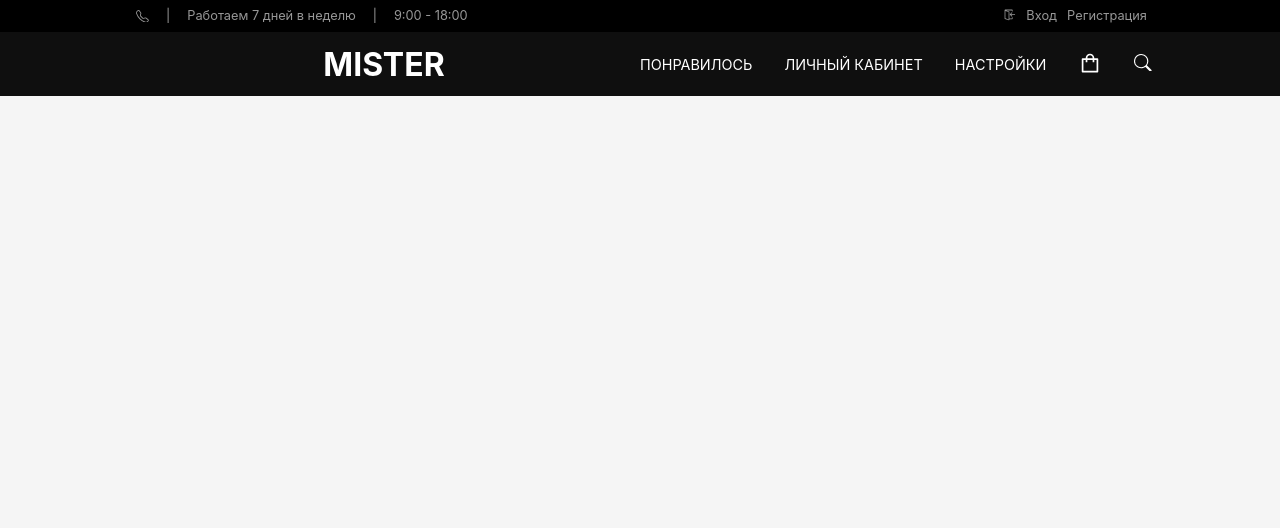
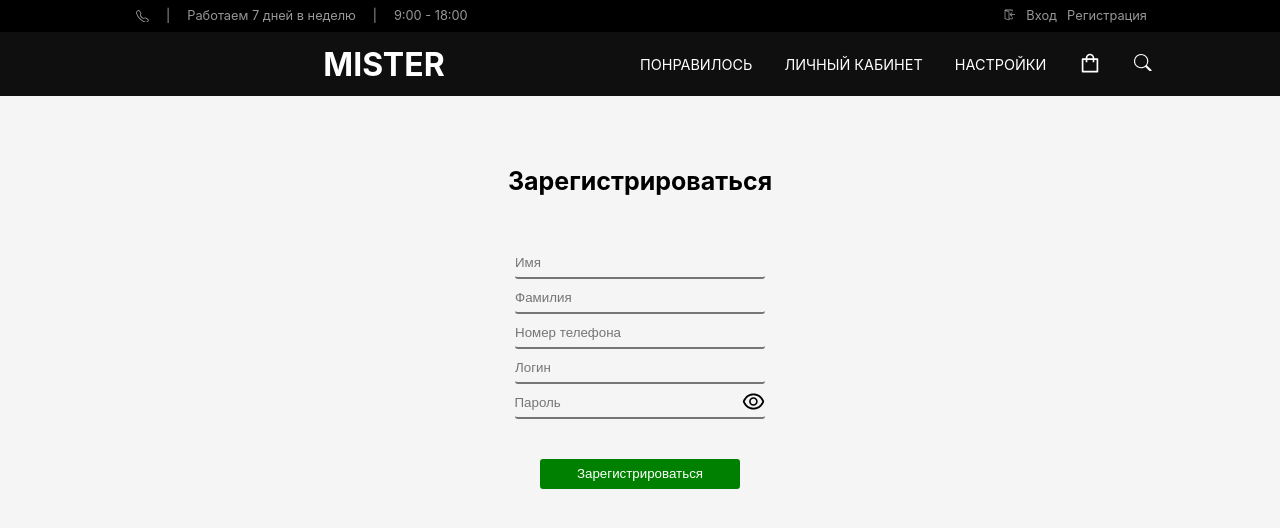
Before and after one commit to SultanHasanov/StrimFrontend, a React (Create React App) app: page /register in a window 1280 px wide. Shown: the top 528 px of the page. Built offline with nearby package versions, Linux system fonts and the light colour scheme.

Commit message:
Сделал верстку регистрации

```diff
--- a/src/App.js
+++ b/src/App.js
@@ -2,6 +2,7 @@ import './App.css';
 import Header from './components/Header/Header';
 import { Routes, Route, Link, Navigate, Router } from "react-router-dom";
 import HeaderMain from './components/HeaderMain/HeaderMain';
+import SignUp from './pages/signUp/SignUp';
 
 
 
@@ -10,6 +11,9 @@ function App() {
     <div className="App">
       <Header />
       <HeaderMain />
+      <Routes>
+        <Route path='/register' element={<SignUp/>}/>
+      </Routes>
     </div>
   );
 }
--- a/src/components/Header/Header.jsx
+++ b/src/components/Header/Header.jsx
@@ -20,6 +20,7 @@ const Header = () => {
                 <Link to="/auth">Вход</Link>
                 <Link to="/register">Регистрация</Link>
             </div>
+
         </div>
     </div>
   )
--- /dev/null
+++ b/src/pages/signUp/SignUp.jsx
@@ -0,0 +1,33 @@
+import React, { useState } from 'react';
+import styles from './SignUp.module.css'
+import { AiOutlineEyeInvisible, AiOutlineEye } from 'react-icons/ai'
+
+
+const SignUp = () => {
+
+    const [state, setState] = useState(false)
+
+    const handleToggle = () => {
+        setState(!state)
+    }
+
+
+    return (
+        <div className={styles.signUp}>
+                <h1 className={styles.reg}>Зарегистрироваться</h1>
+            <form className={styles.form}>
+                <input type="text" placeholder='Имя' required/>
+                <input type="text" placeholder='Фамилия' required/>
+                <input type="number" placeholder='Номер телефона' required/>
+                <input type="text" placeholder='Логин' required/>
+                <div className={styles.password}>
+                <input type={state ? 'text' : 'password'} placeholder='Пароль' required/>
+                {state ? <AiOutlineEyeInvisible onClick={handleToggle} className={styles.glaz}/> : <AiOutlineEye onClick={handleToggle} className={styles.glaz}/>}
+                </div>
+                <button className={styles.btn}>Зарегистрироваться</button>
+            </form>
+        </div>
+    );
+};
+
+export default SignUp;
--- /dev/null
+++ b/src/pages/signUp/SignUp.module.css
@@ -0,0 +1,58 @@
+.signUp {
+    text-align: center;
+    margin-top: 70px;
+    width: auto;
+    color: black;
+    height: auto;
+}
+
+.reg {
+    font-size: 25px;
+}
+
+.form {
+    margin-top: -30px;
+    flex-direction: column;
+    height: 400px;
+  display: flex;
+  justify-content: center;
+  align-items: center;
+  width: auto;
+}
+
+input{
+    width: 250px;
+    height: 30px;
+    border-radius: 3px;
+    margin-top: 5px;
+    border-top: none;
+    border-left: none;
+    border-right: none;
+    /* border-bottom: none; */
+    background-color:transparent;
+    outline:none;
+    /* box-shadow: 5px 5px 12px 2px rgb(120, 116, 116); */
+}
+
+.glaz {
+    margin-left: -24px;
+    margin-top: 5px;
+    font-size: 25px;
+    background-color:transparent;
+    cursor: pointer;
+}
+
+.btn {
+    margin-top: 40px;
+    width: 200px;
+    height: 30px;
+    border-radius: 3px;
+    border: none;
+    color: white;
+    background-color: green;
+    cursor: pointer;
+}
+
+.password {
+    display: flex;
+}
```
Also changed, not shown: src/pages/signIn/SignIn.jsx (added, +13 -0 lines), src/pages/signIn/SignIn.module.css (added).
